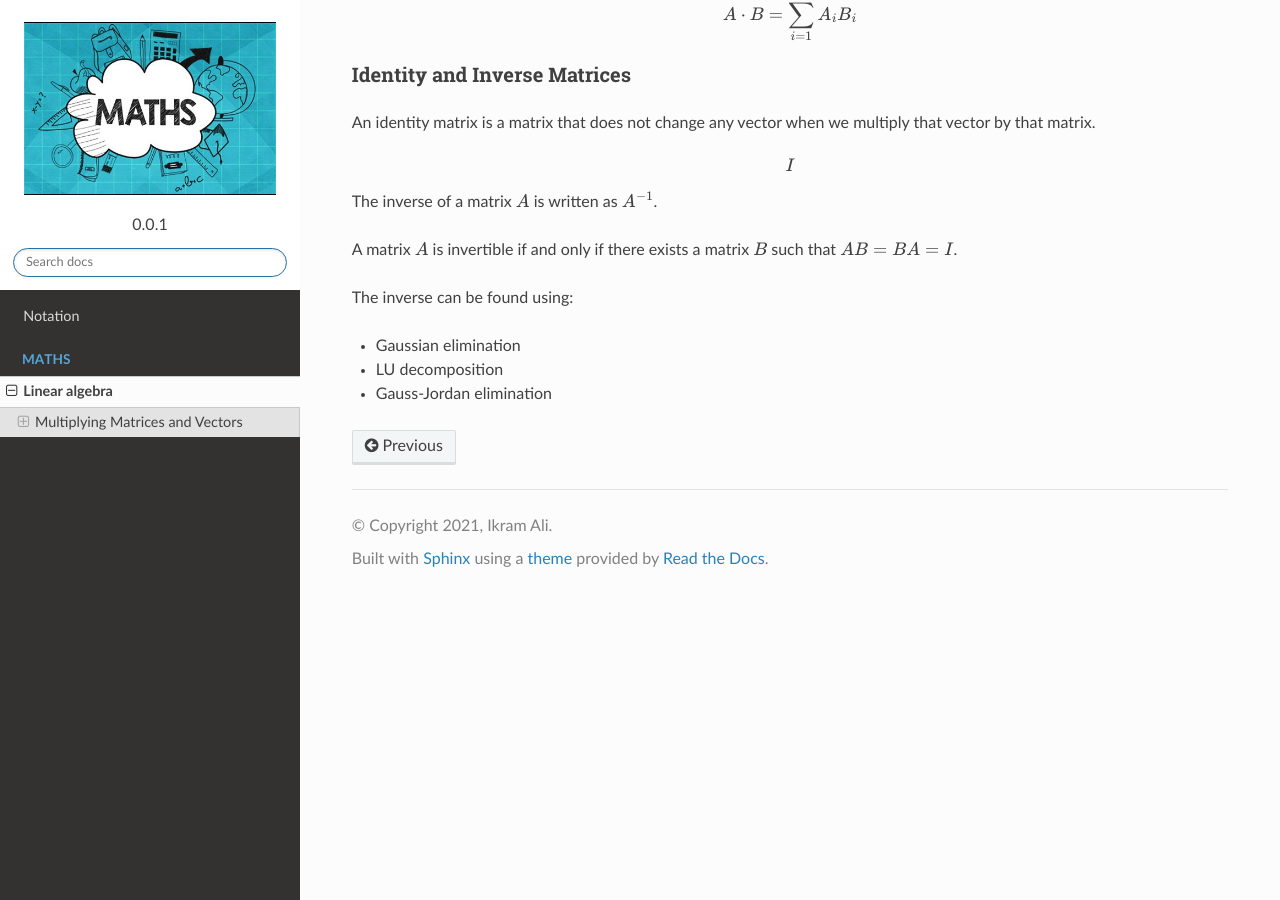
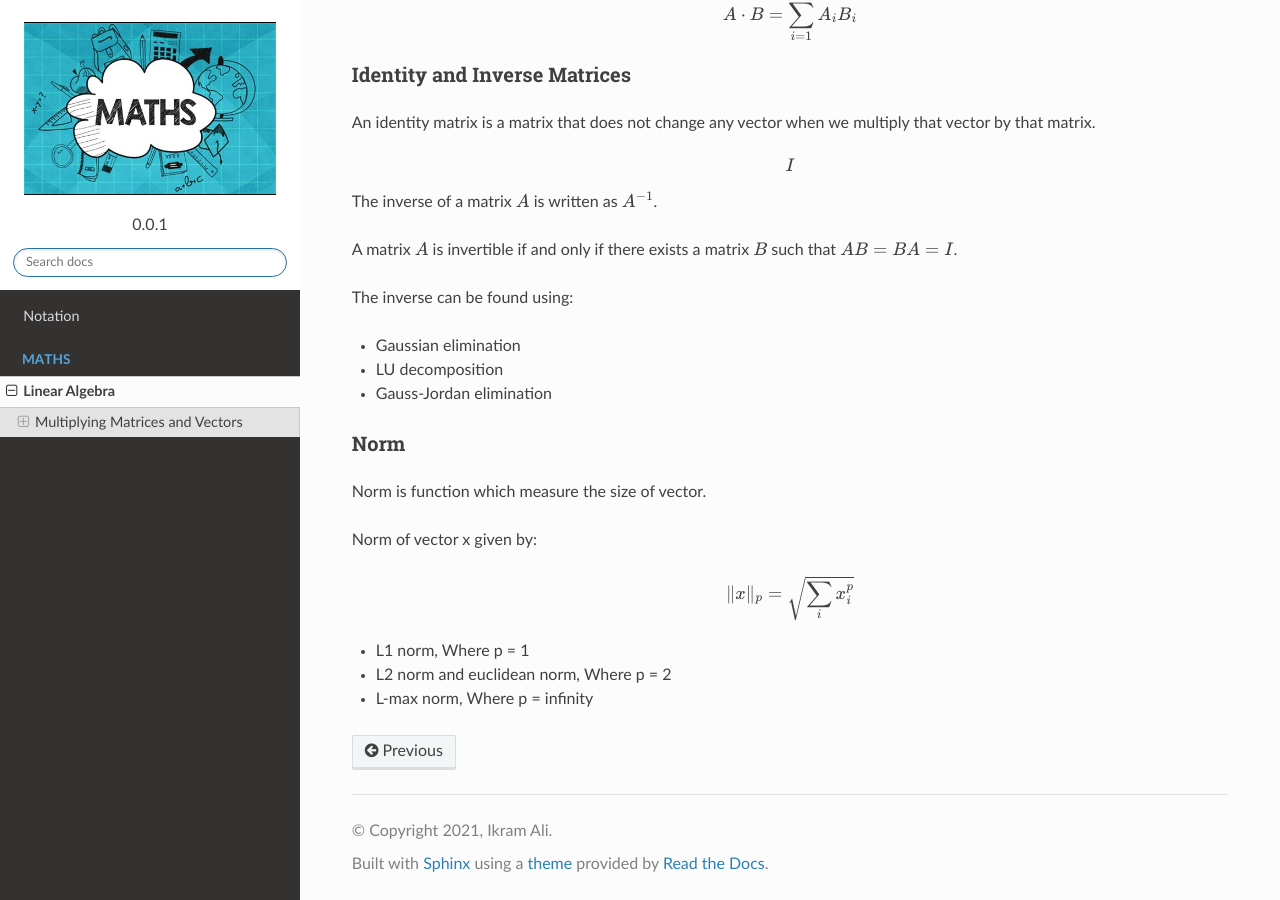
Before and after one commit to akkefa/ml-notes, a Sphinx documentation site: the page built from docs/linear_algebra.rst, in a window 1280 px wide and 900 px high, scrolled down 688 px. Built offline with Sphinx 7.4.7 and the Read the Docs theme 2.0.0, drawn with Linux system fonts in a browser that asks for light colours; some of the changed text lies outside the part shown.

Commit message:
[linear_algebra] norm added.

```diff
--- a/docs/linear_algebra.rst
+++ b/docs/linear_algebra.rst
@@ -1,5 +1,5 @@
 """"""""""""""""
-Linear algebra
+Linear Algebra
 """"""""""""""""
 
 Multiplying Matrices and Vectors
@@ -53,3 +53,17 @@ The inverse can be found using:
 * Gaussian elimination
 * LU decomposition
 * Gauss-Jordan elimination
+
+Norm
+=====
+Norm is function which measure the size of vector.
+
+Norm of vector x given by:
+
+.. math::
+
+  \|x\|_{p} = \sqrt{\sum_{i} x_i^p}
+
+*  L1 norm, Where p = 1
+*  L2 norm and euclidean norm, Where p = 2
+*  L-max norm, Where p = infinity
```
